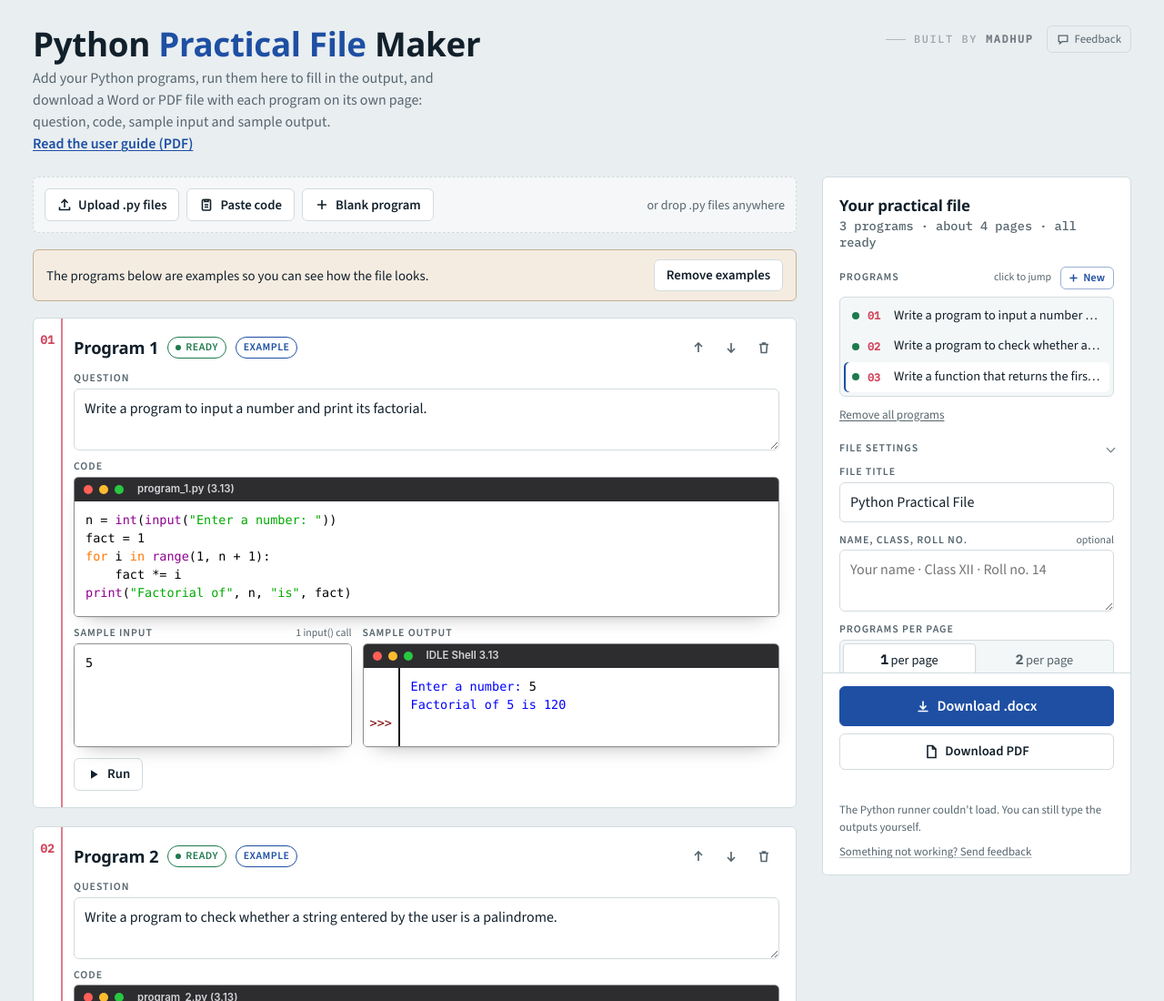
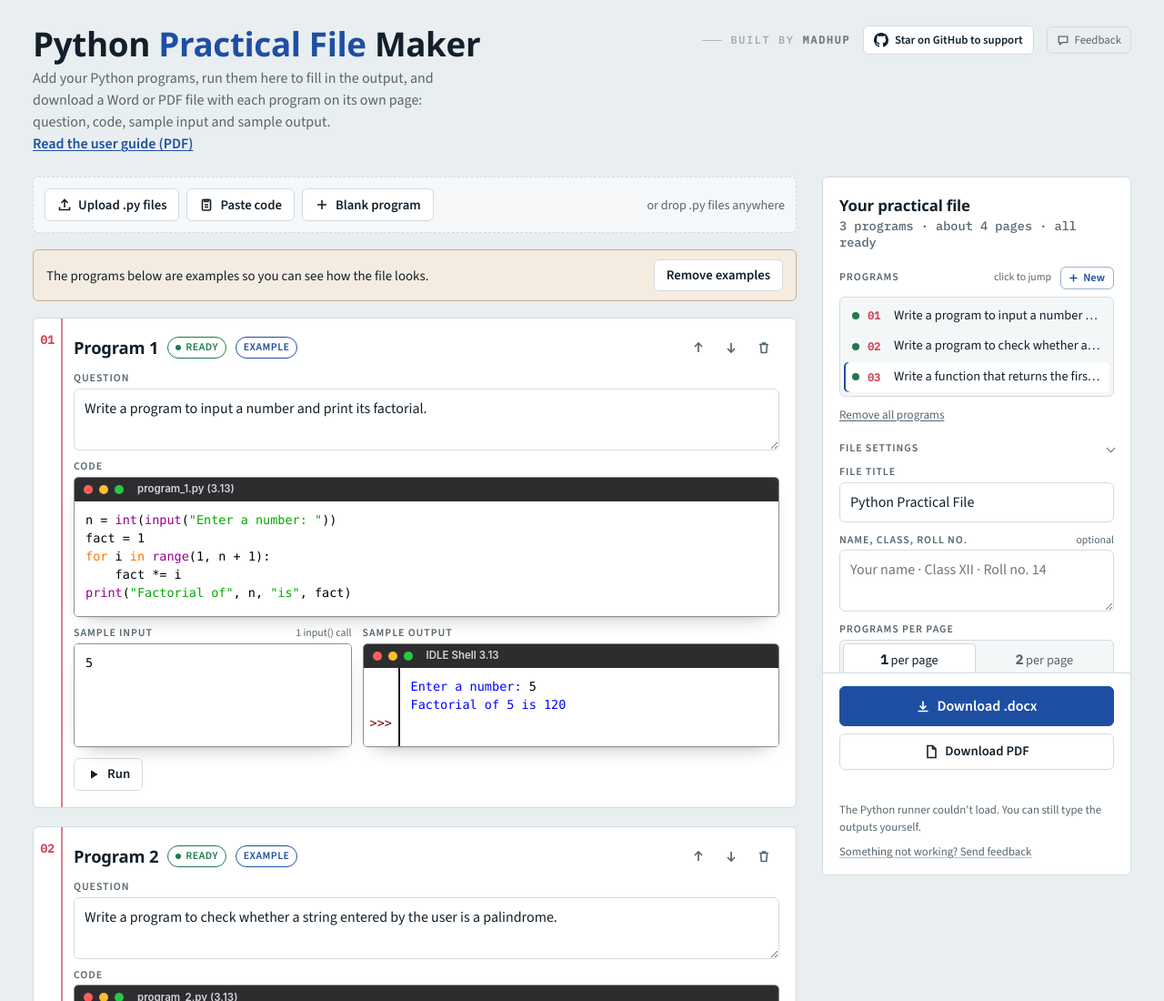
Before and after one commit to madhupbhardwaj/cs-file, a plain HTML site: page index.html in a window 1280 px wide. Shown: the top 1100 px of the page at 91% size. Drawn offline with nearby package versions, Linux system fonts and the light colour scheme; a script that the page names is missing; a web font is replaced by a local one.

Commit message:
Add files via upload

```diff
--- a/index.html
+++ b/index.html
@@ -81,11 +81,15 @@ header.top > div:first-child { min-width: 0; flex: 1 1 420px; }
 .fb-btn { font: 500 .8rem/1 var(--f-body); padding: 7px 10px; gap: 6px; background: transparent; color: var(--muted); border-color: var(--line); }
 .fb-btn:hover { color: var(--ink); }
 .fb-btn svg.i { width: 14px; height: 14px; }
+.gh-star { display: inline-flex; align-items: center; gap: 7px; font: 600 .8rem/1 var(--f-body); padding: 7px 11px; border: 1px solid var(--line); border-radius: var(--r); background: var(--sheet); color: var(--ink); text-decoration: none; white-space: nowrap; transition: border-color .2s ease, color .2s ease; }
+.gh-star:hover { border-color: var(--accent); color: var(--accent); }
+.gh-star:focus-visible { outline: 2px solid var(--accent); outline-offset: 2px; }
+.gh-star .gh-mark { width: 16px; height: 16px; flex: none; }
 .credit { flex: none; align-self: flex-start; margin-left: auto; margin-top: 6px; display: inline-flex; align-items: center; gap: 9px; font: 500 .74rem/1 var(--f-mono); letter-spacing: .14em; text-transform: uppercase; color: var(--muted); opacity: .55; white-space: nowrap; transition: opacity .25s ease; user-select: none; }
 .credit::before { content: ""; width: 22px; height: 1px; background: currentColor; opacity: .7; }
 .credit b { font-weight: 600; color: var(--ink); letter-spacing: .14em; }
 .credit:hover { opacity: .9; }
-@media (max-width: 640px) { .top-right { order: -1; width: 100%; justify-content: space-between; } .credit { font-size: .68rem; } }
+@media (max-width: 640px) { .top-right { order: -1; width: 100%; justify-content: space-between; flex-wrap: wrap; gap: 10px 14px; } .credit { font-size: .68rem; } }
 .grid { display: grid; grid-template-columns: minmax(0, 1fr) 340px; gap: 28px; align-items: start; }
 @media (max-width: 900px) { .grid { grid-template-columns: minmax(0, 1fr); } aside.panel { position: static !important; order: -1; } }
 
@@ -405,6 +409,7 @@ html.intro-on, html.intro-on body { overflow: hidden; }
     </div>
     <div class="top-right">
       <div class="credit">Built by <b>Madhup</b></div>
+      <a class="gh-star" href="https://github.com/madhupbhardwaj/cs-file" target="_blank" rel="noopener" aria-label="Star this project on GitHub to support it" title="Star this project on GitHub"><svg class="gh-mark" viewBox="0 0 16 16" fill="currentColor" aria-hidden="true"><path d="M8 0C3.58 0 0 3.58 0 8c0 3.54 2.29 6.53 5.47 7.59.4.07.55-.17.55-.38 0-.19-.01-.82-.01-1.49-2.01.37-2.53-.49-2.69-.94-.09-.23-.48-.94-.82-1.13-.28-.15-.68-.52-.01-.53.63-.01 1.08.58 1.23.82.72 1.21 1.87.87 2.33.66.07-.52.28-.87.51-1.07-1.78-.2-3.64-.89-3.64-3.95 0-.87.31-1.59.82-2.15-.08-.2-.36-1.02.08-2.12 0 0 .67-.21 2.2.82.64-.18 1.32-.27 2-.27.68 0 1.36.09 2 .27 1.53-1.04 2.2-.82 2.2-.82.44 1.1.16 1.92.08 2.12.51.56.82 1.27.82 2.15 0 3.07-1.87 3.75-3.65 3.95.29.25.54.73.54 1.48 0 1.07-.01 1.93-.01 2.2 0 .21.15.46.55.38A8.013 8.013 0 0016 8c0-4.42-3.58-8-8-8z"/></svg><span>Star on GitHub to support</span></a>
       <button type="button" class="fb-btn" id="fb-open" hidden><svg class="i" viewBox="0 0 16 16" fill="none" stroke="currentColor" stroke-width="1.5"><path d="M2.5 3.5h11v7.5H7l-3 2.5V11H2.5z"/></svg>Feedback</button>
     </div>
   </header>
```
